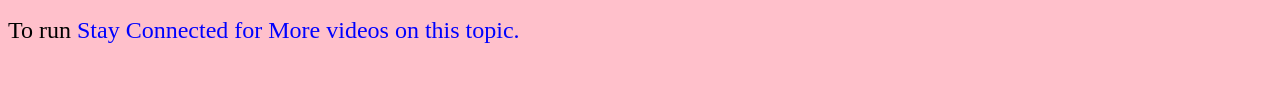
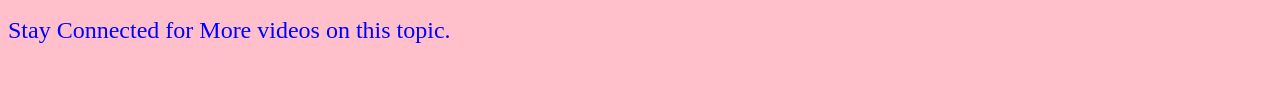
Before and after one commit to sidhulearninghub/learninghubhome, a plain HTML site: page index.html in a window 1280 px wide. Shown: the part 1001-1108 px from the top of the page. Drawn offline with Linux system fonts and the light colour scheme.

Commit message:
Update index.html

```diff
--- a/index.html
+++ b/index.html
@@ -36,7 +36,7 @@
 
 </p>
  <p>
-         <font size="5">To run <font color="blue">Stay Connected for More videos on this topic.</font>
+         <font size="5"><font color="blue">Stay Connected for More videos on this topic.</font>
 
  </p>
 
```
